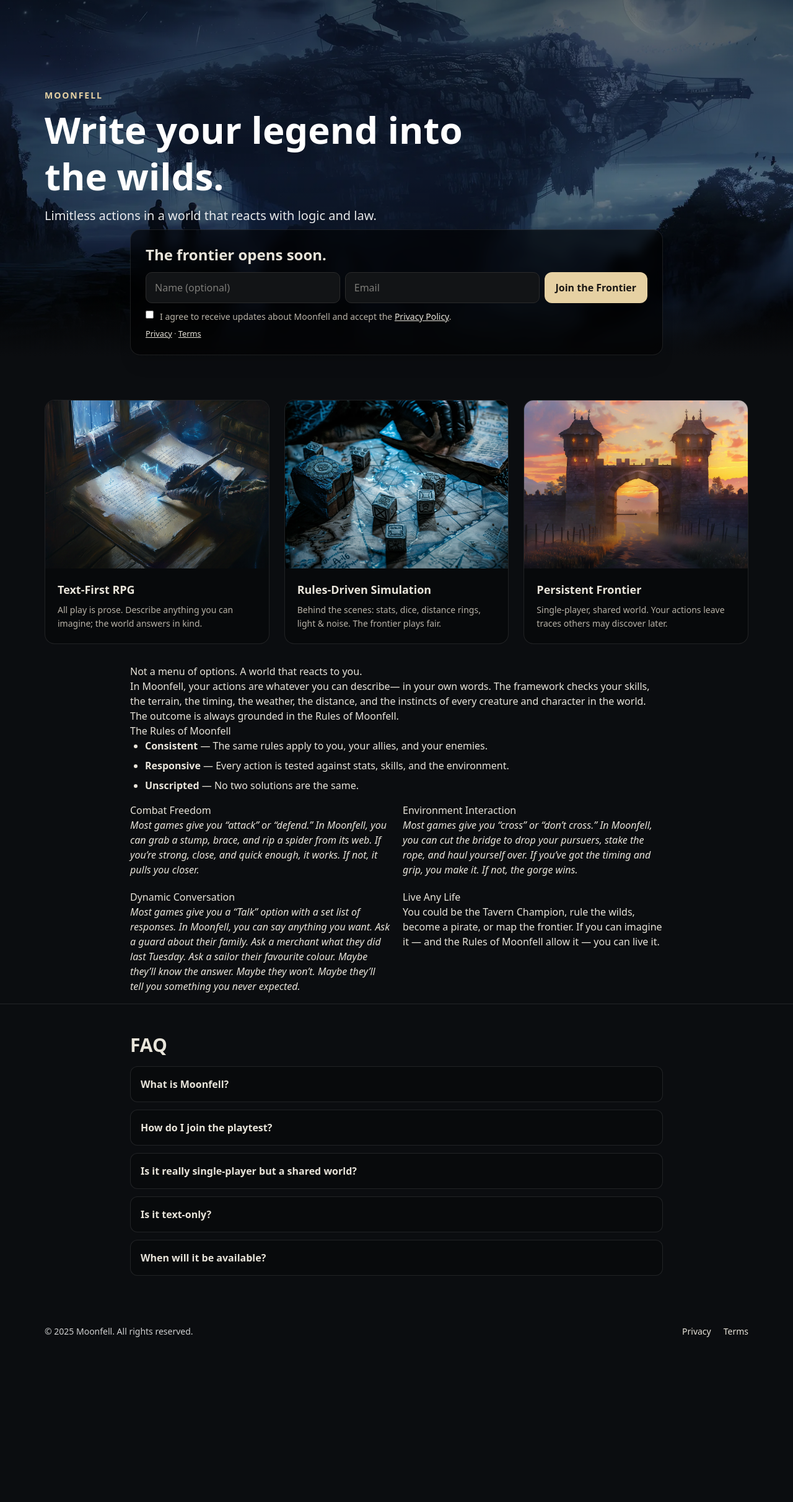
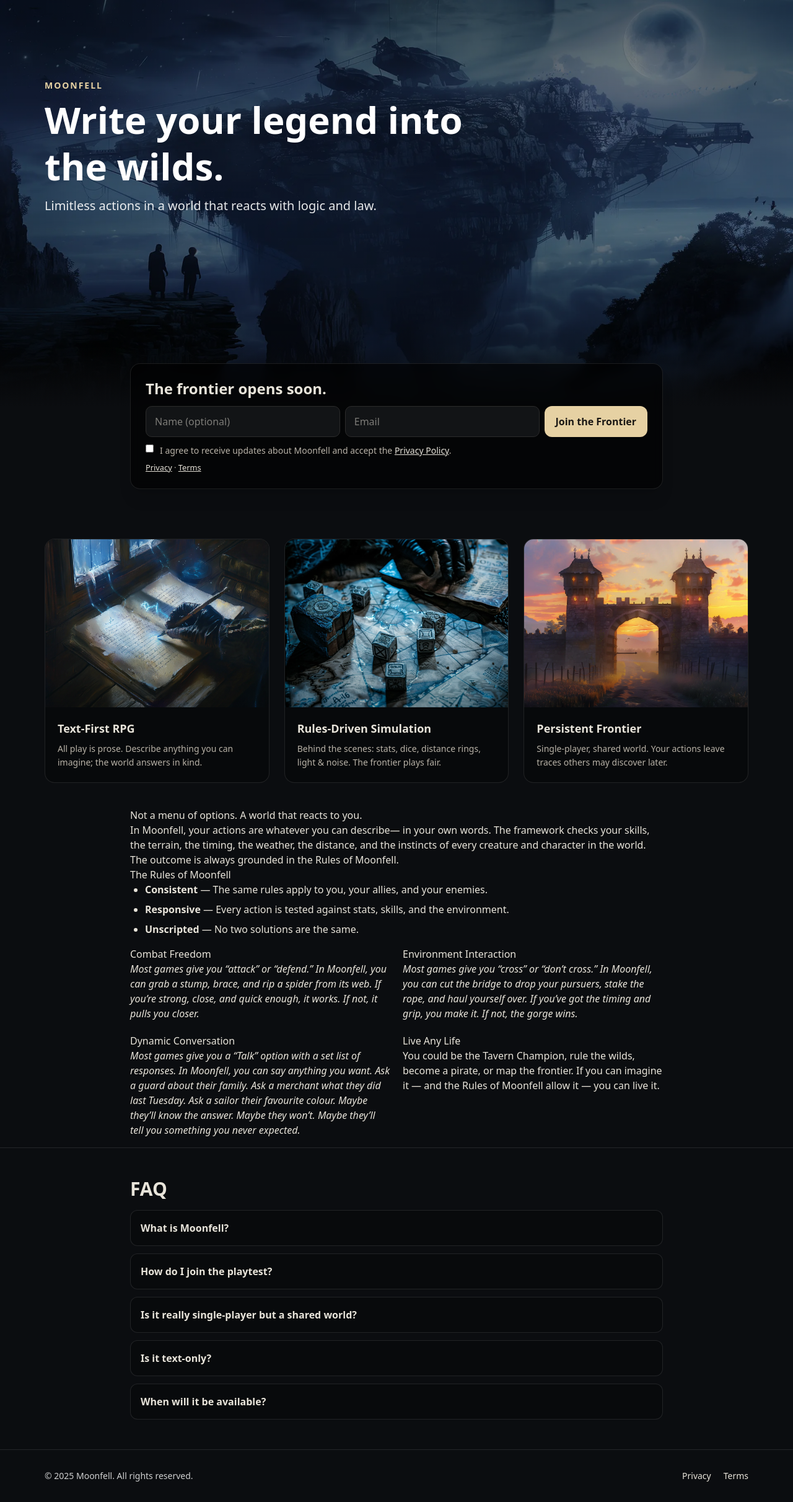
Before and after one commit to terryjlee86/moonfell-landing, a Next.js app: page / in a window 1280 px wide. Shown: the whole page at 62% size. Before the commit the page ends 2190 px from the top, so only its background shows below. Built offline with nearby package versions, Linux system fonts and the light colour scheme.

Commit message:
repositioned the sign up box again

```diff
--- a/src/pages/index.tsx
+++ b/src/pages/index.tsx
@@ -86,8 +86,8 @@ export default function Home() {
     <main className="bg-[var(--bg)] text-[var(--fg)]">
       {/* ========================= HERO ========================= */}
       <section className="relative isolate">
-        {/* Background (fixed height so it always renders) */}
-        <div className="relative w-full h-[62vh] md:h-[72vh]">
+        {/* Background (taller, biased to show the top of the image) */}
+        <div className="relative w-full h-[70vh] md:h-[82vh]">
           {/* Desktop background */}
           <div className="hidden md:block absolute inset-0 -z-10">
             <Image
@@ -96,7 +96,7 @@ export default function Home() {
               fill
               priority
               sizes="100vw"
-              className="object-cover"
+              className="object-cover object-top"
             />
             <div className="absolute inset-0 bg-gradient-to-b from-black/55 via-black/35 to-black/70" />
           </div>
@@ -108,7 +108,7 @@ export default function Home() {
               fill
               priority
               sizes="100vw"
-              className="object-cover"
+              className="object-cover object-top"
             />
             <div className="absolute inset-0 bg-gradient-to-b from-black/60 via-black/40 to-black/75" />
           </div>
@@ -117,8 +117,8 @@ export default function Home() {
           <div className="absolute inset-x-0 bottom-0 h-24 bg-gradient-to-b from-transparent to-[var(--bg)] pointer-events-none" />
         </div>
 
-        {/* Foreground copy, pulled up over the image */}
-        <div className="mx-auto max-w-[1200px] px-4 sm:px-6 lg:px-8 -mt-[48vh] md:-mt-[54vh] pb-10 md:pb-14">
+        {/* Foreground copy (no overlap now) */}
+        <div className="mx-auto max-w-[1200px] px-4 sm:px-6 lg:px-8 -mt-[56vh] md:-mt-[66vh] pb-8 md:pb-12">
           <div className="max-w-[720px]">
             {/* <img src="/logo-moonfell.svg" alt="Moonfell" className="h-10 md:h-12 w-auto select-none" draggable={false}/> */}
             <div className="uppercase tracking-[0.14em] text-sm text-[var(--accent)] font-bold">Moonfell</div>
@@ -132,8 +132,8 @@ export default function Home() {
         </div>
       </section>
 
-      {/* ========================= SIGNUP (now its own section, aligned with features) ========================= */}
-      <section id="signup" className="mx-auto max-w-[900px] px-5 -mt-10 md:-mt-12 mb-8 md:mb-10">
+      {/* ========================= SIGNUP (much lower, before features) ========================= */}
+      <section id="signup" className="mx-auto max-w-[900px] px-5 mt-24 sm:mt-28 md:mt-40 lg:mt-48 mb-10">
         <div className="rounded-2xl border border-white/10 bg-black/60 backdrop-blur p-5 sm:p-6 shadow-xl">
           <h2 className="text-xl sm:text-2xl font-semibold">The frontier opens soon.</h2>
           {status === "ok" ? (
@@ -185,7 +185,7 @@ export default function Home() {
       </section>
 
       {/* ========================= FEATURES ========================= */}
-      <section className="py-6 sm:py-8">
+      <section className="py-8 sm:py-10">
         <div className="mx-auto max-w-[1200px] px-4 sm:px-6 lg:px-8">
           <div className="grid grid-cols-1 sm:grid-cols-2 lg:grid-cols-3 gap-6">
             {FEATURE_IMAGES.map((f) => (
@@ -286,7 +286,7 @@ export default function Home() {
       </section>
 
       {/* ========================= FOOTER ========================= */}
-      <footer className="border-top border-white/10">
+      <footer className="border-t border-white/10">
         <div className="mx-auto max-w-[1200px] px-4 sm:px-6 lg:px-8 py-8 text-sm text-white/80 flex flex-col md:flex-row gap-3 md:items-center md:justify-between">
           <p>© {new Date().getFullYear()} Moonfell. All rights reserved.</p>
           <nav className="flex gap-5">
```
